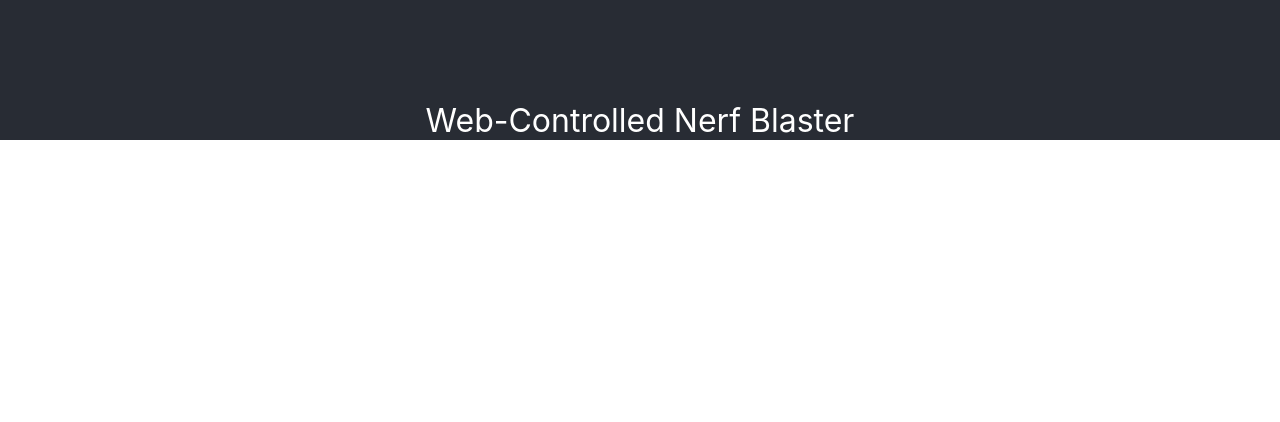
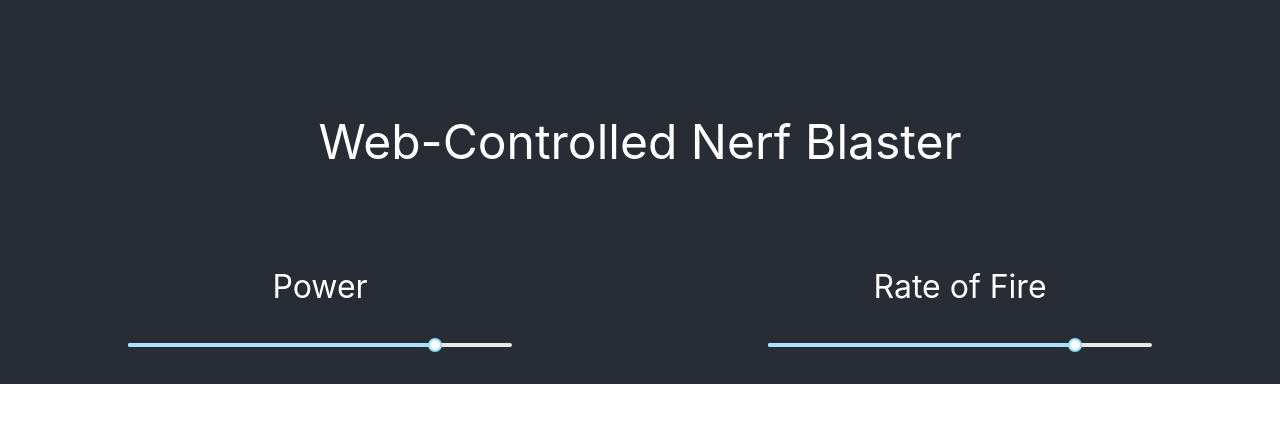
Before and after one commit to mochoy/cal-poly-arduino-fest, a React (Create React App) app in the folder web-client/: page / in a window 1280 px wide. Shown: the top 422 px of the page. Built offline with nearby package versions, Linux system fonts and the light colour scheme.

Commit message:
render sliders and corresponding titles

```diff
--- a/web-client/src/Components/App/App.css
+++ b/web-client/src/Components/App/App.css
@@ -1,9 +1,23 @@
 #title {
   color: white;
   font-weight: normal;
+  font-size: 3em;
 }
 
+#sliders-container {
+  display: flex;
+}
 
+.slider-wrapper {
+  width: 30%;
+  margin: 2em auto;
+}
+
+.slider-title {
+  color: white;
+  font-weight: normal;
+  font-size: 2em;
+}
 
 
 
@@ -28,6 +42,7 @@
   background-color: #282c34;
   margin: 0;
   padding-top: 5em;
+  height: 100%;
 }
 
 .App-logo {
--- a/web-client/src/Components/App/App.js
+++ b/web-client/src/Components/App/App.js
@@ -1,7 +1,10 @@
 import React, { Component } from 'react';
-
+import Slider from 'rc-slider';
 
 import './App.css';
+
+import 'rc-slider/assets/index.css';
+import 'rc-tooltip/assets/bootstrap.css';
 
 class App extends Component {
   constructor(props) {
@@ -14,6 +17,16 @@
     return (
       <div className="App">
         <h1 id="title">Web-Controlled Nerf Blaster</h1>
+        <div id="sliders-container">
+          <div className="slider-wrapper">
+            <h3 className="slider-title">Power</h3>
+            <Slider min={0} max={100} defaultValue={80}/>
+          </div>
+          <div className="slider-wrapper">
+            <h3 className="slider-title">Rate of Fire</h3>
+            <Slider min={0} max={100} defaultValue={80}/>
+          </div>
+        </div>
 
       </div>
     );
```
